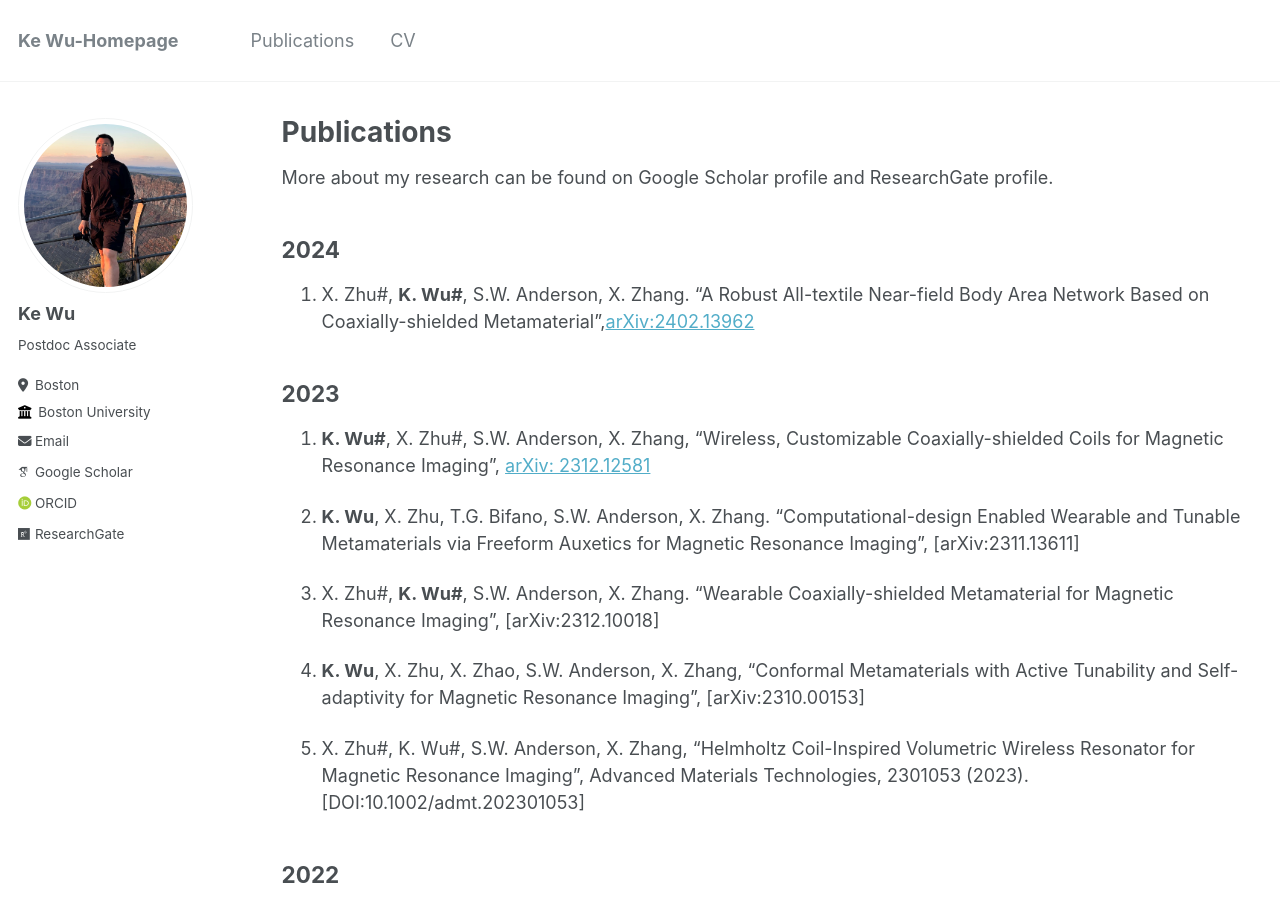
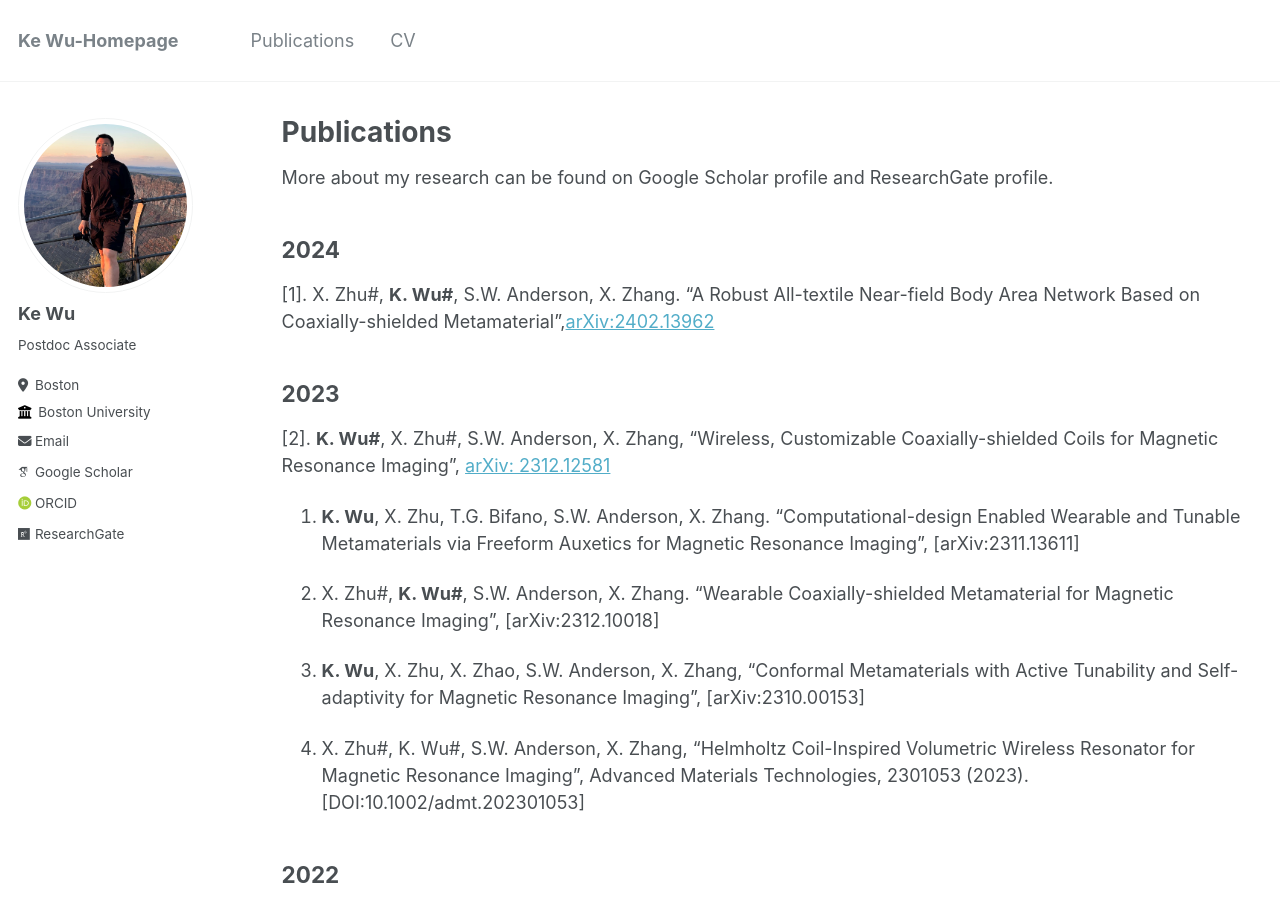
Before and after one commit to wuke0305/wuke0305.github.io, a Jekyll site: the page built from _pages/publications.md, in a window 1280 px wide and 900 px high. Built offline with Jekyll 4.4.1, drawn with Linux system fonts in a browser that asks for light colours; some web fonts are replaced.

Commit message:
Update publications.md

```diff
--- a/_pages/publications.md
+++ b/_pages/publications.md
@@ -9,11 +9,11 @@ More about my research can be found on Google Scholar profile and ResearchGate p
 
 2024
 ----
-1.	X. Zhu#, __K. Wu#__, S.W. Anderson, X. Zhang. “A Robust All-textile Near-field Body Area Network Based on Coaxially-shielded Metamaterial”,[arXiv:2402.13962](https://arxiv.org/abs/2402.13962)
+[1].	X. Zhu#, __K. Wu#__, S.W. Anderson, X. Zhang. “A Robust All-textile Near-field Body Area Network Based on Coaxially-shielded Metamaterial”,[arXiv:2402.13962](https://arxiv.org/abs/2402.13962)
 
 2023
 ----
-2.	__K. Wu#__, X. Zhu#, S.W. Anderson, X. Zhang, “Wireless, Customizable Coaxially-shielded Coils for Magnetic Resonance Imaging”, [arXiv: 2312.12581](https://arxiv.org/abs/2312.12581)
+[2].	__K. Wu#__, X. Zhu#, S.W. Anderson, X. Zhang, “Wireless, Customizable Coaxially-shielded Coils for Magnetic Resonance Imaging”, [arXiv: 2312.12581](https://arxiv.org/abs/2312.12581)
 
 3.	__K. Wu__, X. Zhu, T.G. Bifano, S.W. Anderson, X. Zhang. “Computational-design Enabled Wearable and Tunable Metamaterials via Freeform Auxetics for Magnetic Resonance Imaging”, [arXiv:2311.13611]
 
```
